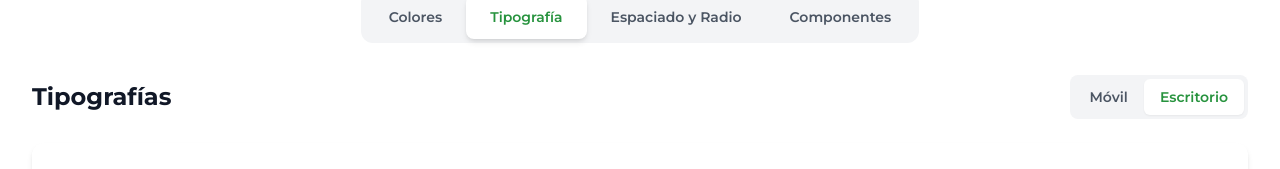
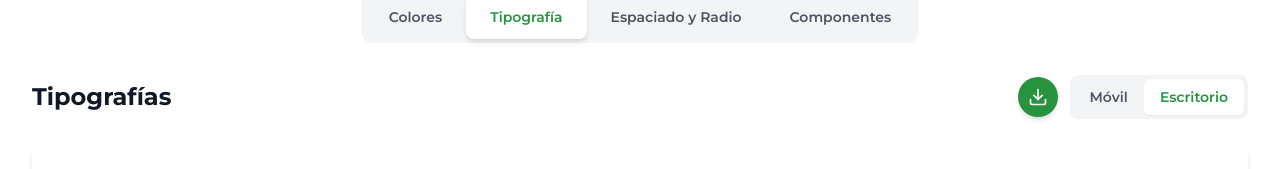
Before and after one commit to Darcyela/uxui-landingpage, a Next.js app: page /sistema-de-diseno in a window 1280 px wide. Both pictures are taken after a click on the button "Tipografía". Shown: the part 841-1010 px from the top of the page. Built offline with nearby package versions, Linux system fonts and the light colour scheme.

Commit message:
Updated TokensTypographyScale.tsx

```diff
--- a/components/design-system/TokensTypographyScale.tsx
+++ b/components/design-system/TokensTypographyScale.tsx
@@ -3,6 +3,7 @@
 import { useState } from 'react';
 import { motion } from 'framer-motion';
 import { TypographyToken } from '@/lib/tokens';
+import { Download } from 'lucide-react';
 
 interface TokensTypographyScaleProps {
   mobileTypography: TypographyToken[];
@@ -20,6 +21,14 @@ export default function TokensTypographyScale({
     <div className="space-y-6">
       <div className="flex items-center justify-between">
         <h3 className="text-2xl font-bold text-gray-900">Tipografías</h3>
+        <div className="flex items-center gap-3">
+          <button
+            onClick={() => {}}
+            className="w-10 h-10 rounded-full bg-[#27933E] hover:bg-[#1f7230] transition-all flex items-center justify-center shadow-md hover:shadow-lg group"
+            aria-label="Descargar tipografía"
+          >
+            <Download className="w-5 h-5 text-white group-hover:scale-110 transition-transform" />
+          </button>
           <div className="flex bg-gray-100 rounded-lg p-1">
             <button
               onClick={() => setActiveView('mobile')}
@@ -41,6 +50,7 @@ export default function TokensTypographyScale({
             >
               Escritorio
             </button>
+          </div>
         </div>
       </div>
 
```
Lines whose indentation alone changed are shown as unchanged.
